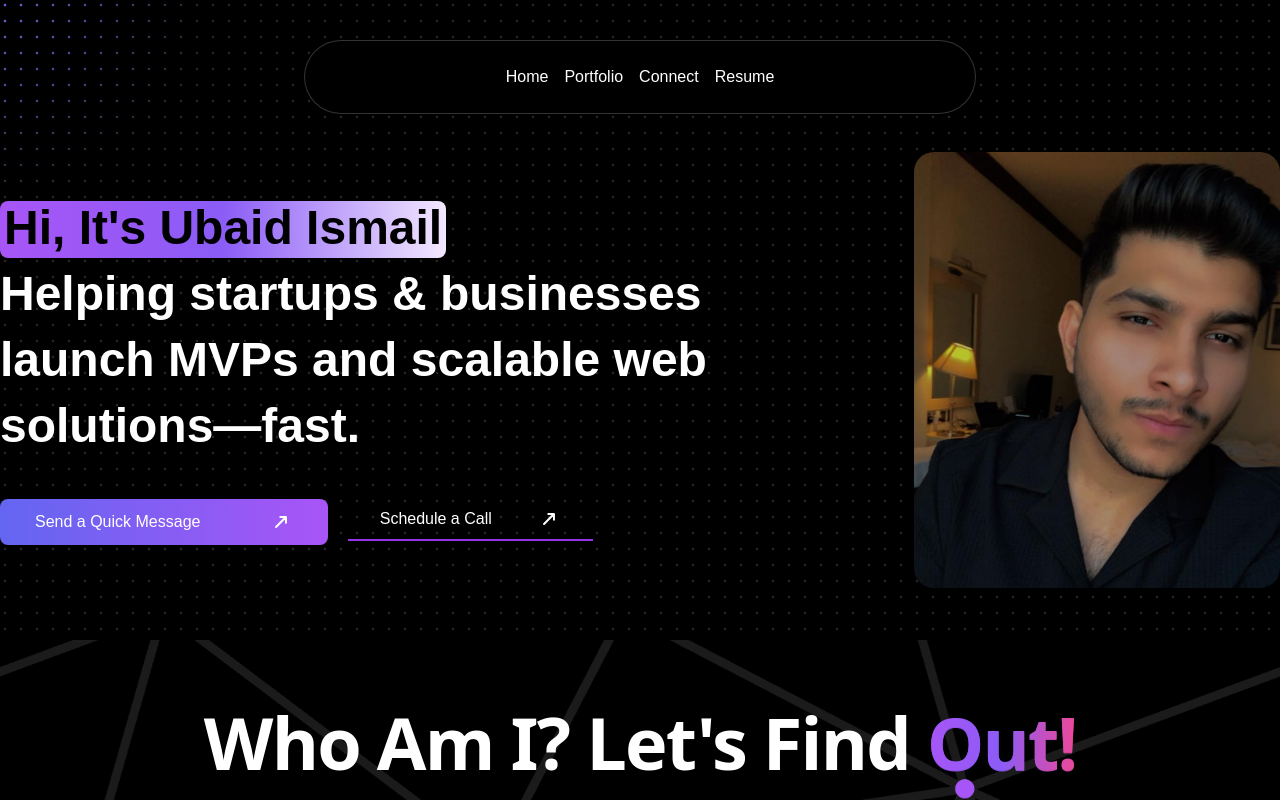
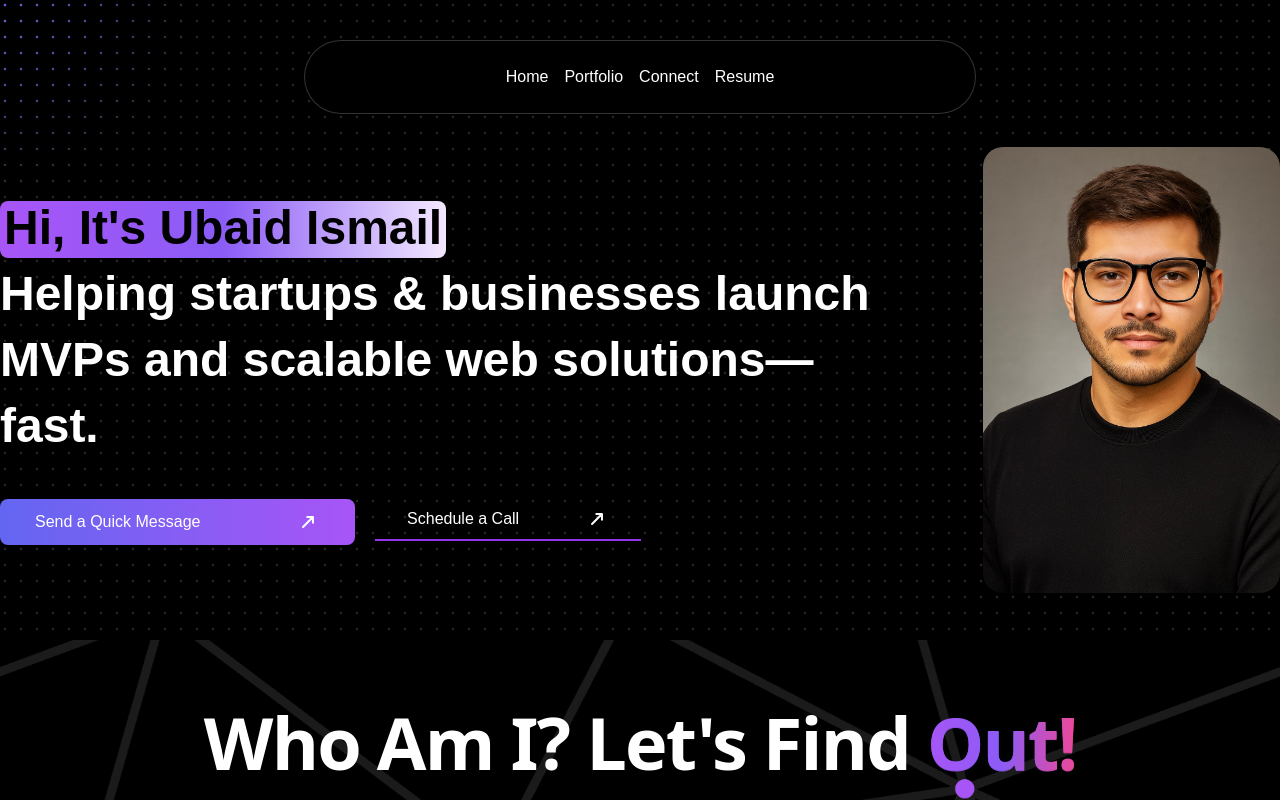
Before and after one commit to ubaidismail/nextJs_personal_portfolio, a Next.js app: page / in a window 1280 px wide. Shown: the top 800 px of the page. Built offline with nearby package versions, Linux system fonts and the light colour scheme.

Commit message:
Image updates

```diff
--- a/src/components/homebanner/banner.tsx
+++ b/src/components/homebanner/banner.tsx
@@ -67,9 +67,8 @@ export default function HeroHighlightDemo() {
             </div>
           </div>
           <div className="self-img hidden sm:block ">
-            <Image src="/images/ubaid.jpeg" width={400}
-              height={400} alt="Ubaid Ismail"
-              sizes="(max-width: 768px) 100vw, (max-width: 1200px) 50vw, 33vw"
+            <Image src="/images/ubaid.jpg" width={300}
+              height={300} alt="Ubaid Ismail"
             />
           </div>
         </div>
```
Also changed, not shown: public/images/ubaid.jpg (added).
